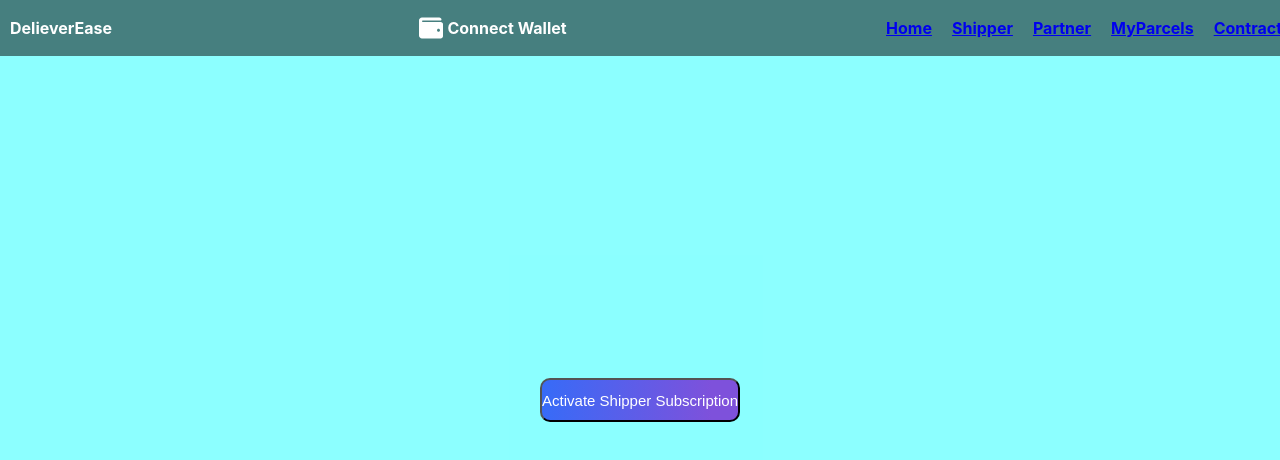
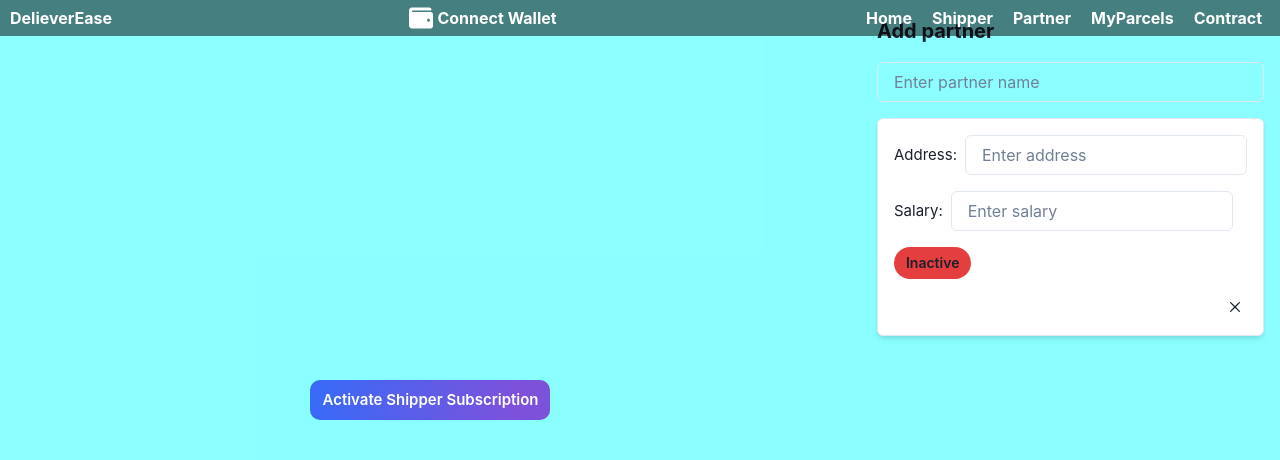
Before and after one commit to Riya500-git/BlockShipAssurance, a React (Create React App) app in the folder frontend/: page /shipper in a window 1280 px wide. Shown: the top 460 px of the page. Built offline with nearby package versions, Linux system fonts and the light colour scheme.

Commit message:
Update Shipper.js

```diff
--- a/frontend/src/Shipper.js
+++ b/frontend/src/Shipper.js
@@ -1,6 +1,5 @@
 import React, { useState, useEffect } from 'react';
-import { Box, Button, Input } from '@chakra-ui/react';
-
+import { Box, Button, Input, VStack, Stack, CloseButton, ChakraProvider } from '@chakra-ui/react';
 import { Link } from 'react-router-dom';
 import { getMyId, getShipperById, ShipperType, UserType, registerAsShipper, unregisterAsShipper, addPartner, shipperDepositFund } from './utils';
 const Shipper = ({ camoParcelInstance, userType }) => {
@@ -42,8 +41,11 @@ const Shipper = ({ camoParcelInstance, userType }) => {
   const deposit = async () => {
     shipperDepositFund(camoParcelInstance, insuranceDeposit);
   }
+
+    const [status, setStatus] = useState('');
+
   return (
-
+    <ChakraProvider>
     <Box display="flex" height="100vh" backgroundColor="rgba(25, 255, 255, 0.5)">
       <Box flex="1" display="flex" flexDirection="column" justifyContent="center" alignItems="center" padding="0">
         <Box display="flex" flexDirection="column" alignItems="center" gap="30px">
@@ -67,7 +69,7 @@ const Shipper = ({ camoParcelInstance, userType }) => {
               color="#fff"
               background="linear-gradient(90.69deg, #2472ff -22.6%, #7e51db 86.31%)"
               cursor="pointer"
-              width="200px"
+              width="240px"
               height="40px"
               fontSize="15px"
               onClick={register}
@@ -163,11 +165,8 @@ const Shipper = ({ camoParcelInstance, userType }) => {
           >
             Deposit Insurance
           </Button>
-
-
-
-
           {/* <Button
+>>>>>>> 47e50a2419c7cbfe67f9c1c02808bf386f3e4afc
           padding="50px 100px"
           borderRadius="10px"
           color="#fff"
@@ -179,9 +178,38 @@ const Shipper = ({ camoParcelInstance, userType }) => {
         >
           Remove Partner
         </Button> */}
+          </Box>
+      }
+
+        <Box p={4}>
+        <Box fontSize="xl" fontWeight="bold" mb={4}>
+          Add partner
         </Box>
-      }
+        <Input placeholder="Enter partner name" mb={4} />
+        <Box bg="white" p={4} shadow="md" borderRadius="md" borderWidth="1px">
+      <VStack spacing={4} alignItems="flex-start">
+        <Stack direction="row" alignItems="center">
+          <Box fontSize="15px">Address:</Box>
+          <Input placeholder="Enter address" />
+        </Stack>
+        <Stack direction="row" alignItems="center">
+          <Box fontSize="15px">Salary:</Box>
+          <Input placeholder="Enter salary" />
+        </Stack>
+        <Button
+          size="sm"
+          borderRadius="full"
+          bg={status === 'green' ? 'green.500' : 'red.500'}
+          onClick={() => setStatus((prevStatus) => (prevStatus === 'green' ? 'red' : 'green'))}
+        >
+          {status === 'green' ? 'Active' : 'Inactive'}
+        </Button>
+        <CloseButton size="sm" alignSelf="flex-end" />
+      </VStack>
     </Box>
+    </Box>
+    </Box>
+    </ChakraProvider>
   );
 };
 
```
